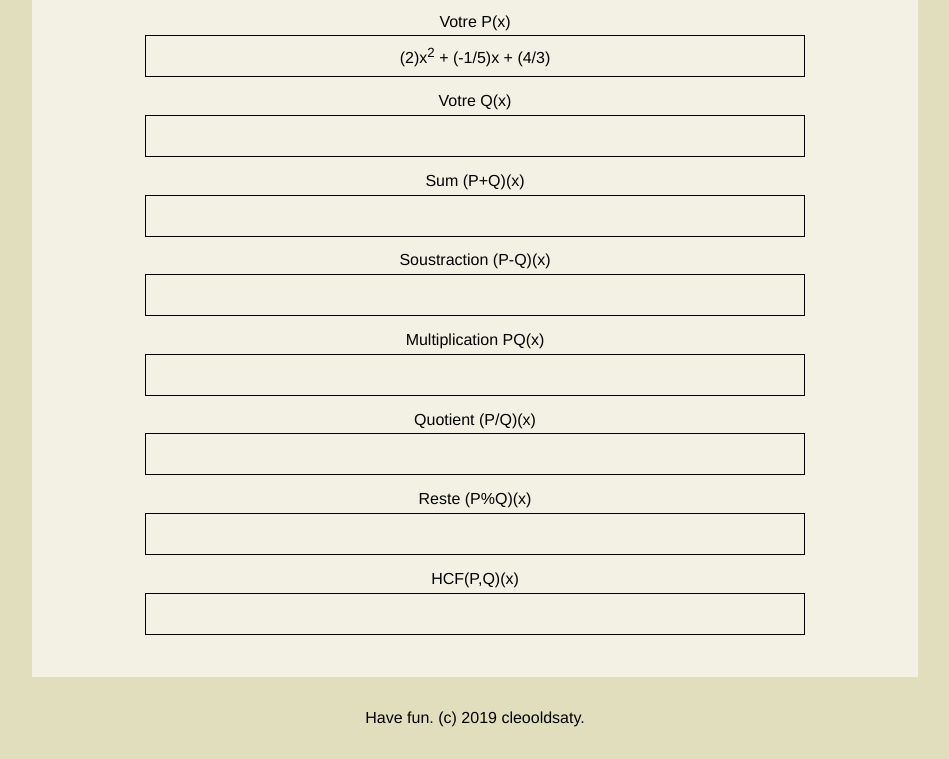
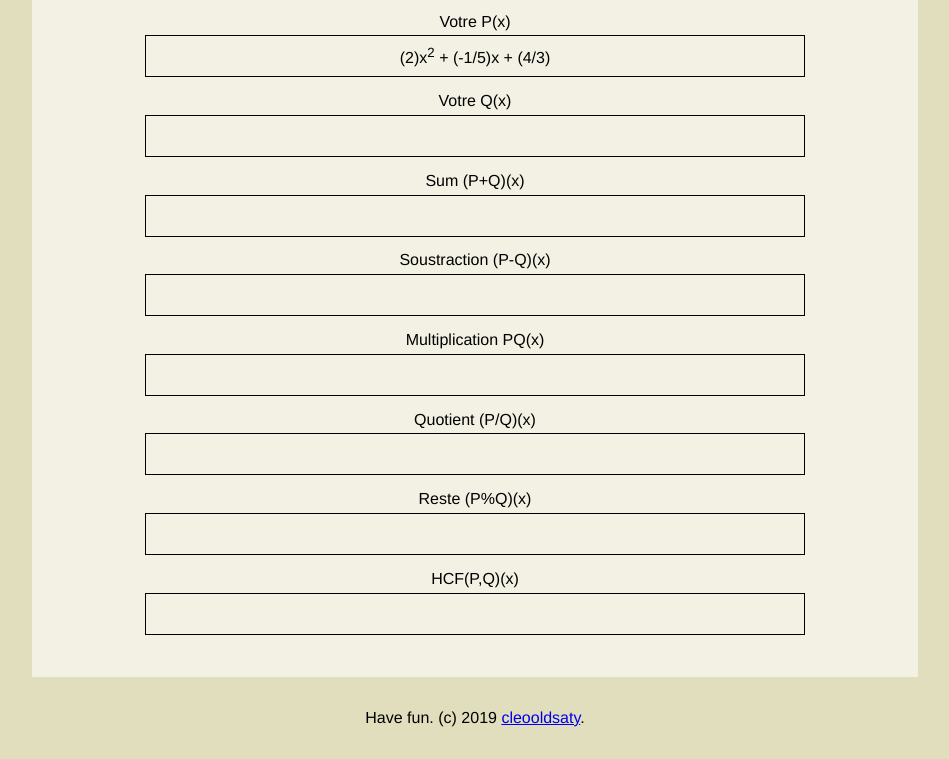
Before and after one commit to cleoold/polynomes, a website with bundled scripts: page index.html in a window 1280 px wide. Shown: the part 355-1114 px from the top of the page, without its empty margins (165-1114 px from the left). Built offline with nearby package versions, Linux system fonts and the light colour scheme.

Commit message:
footer link

```diff
--- a/index.html
+++ b/index.html
@@ -62,7 +62,7 @@
             </div>
         </div>
         <footer>
-            Have fun. (c) 2019 cleooldsaty.
+            Have fun. (c) 2019 <a href="https://github.com/cleoold">cleooldsaty</a>.
         </footer>
     </div>
 </body>
```
